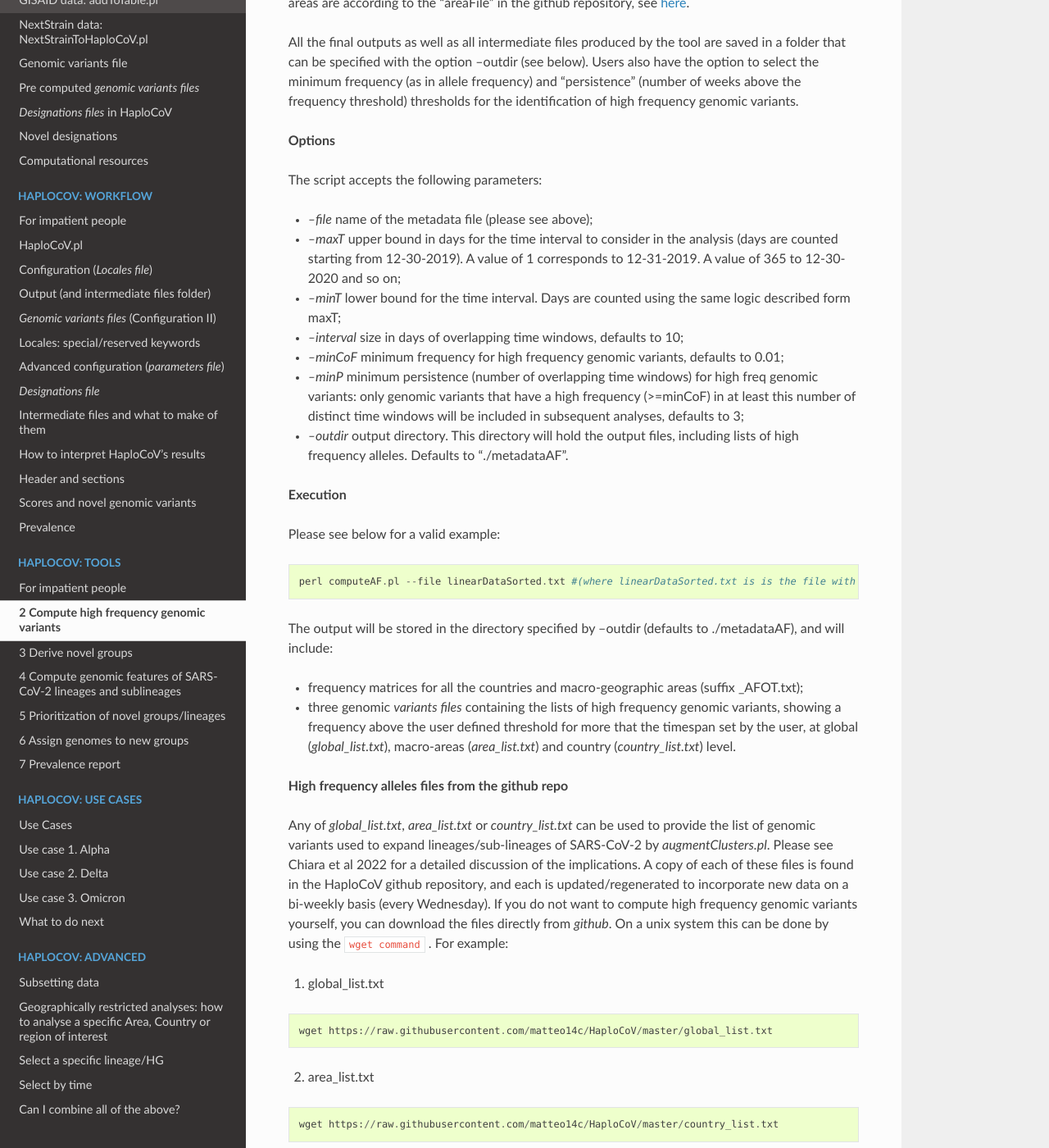
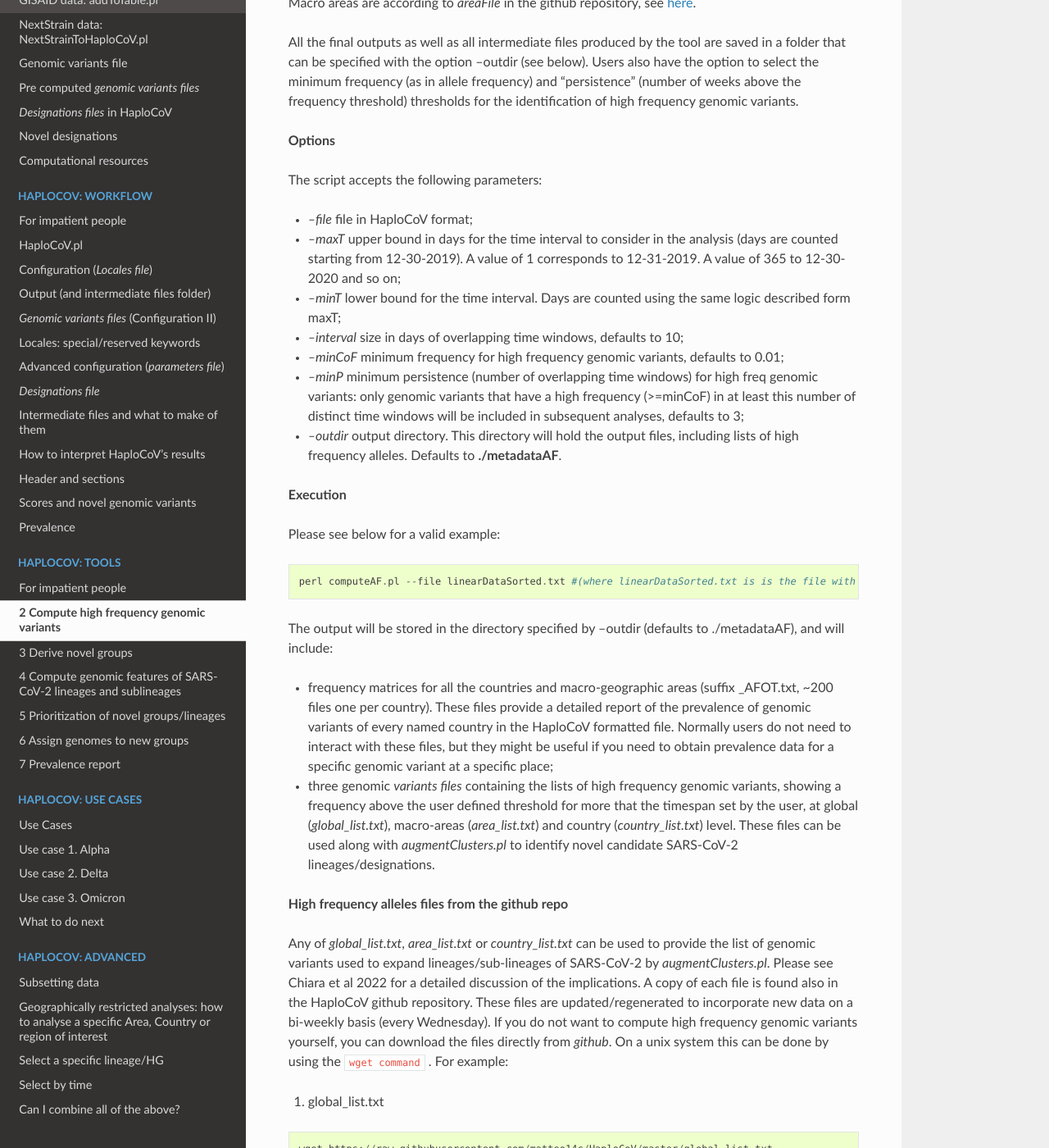
Before and after one commit to matteo14c/HaploCoV, a Sphinx documentation site: the page built from docs/source/hfalleles.rst, in a window 1280 px wide and 1400 px high, scrolled down 336 px. Shown: the whole window at 82% size. Built offline with Sphinx 7.4.7 and the Read the Docs theme 2.0.0, drawn with Linux system fonts in a browser that asks for light colours; some of the changed text lies outside the part shown.

Commit message:
Update hfalleles.rst

```diff
--- a/docs/source/hfalleles.rst
+++ b/docs/source/hfalleles.rst
@@ -3,7 +3,7 @@
 
 Once your data have been formatted in *HaploCoV format* (see `here <https://haplocov.readthedocs.io/en/latest/metadata.html#formatting-the-input>`_), you can derive high frequency genomic variants by *computeAF.pl*.
 
-The tool partitions genomes according to geographic metadata, and computes allele frequencies over a user defined time interval, in overlapping time windows of a user defined size. The main output consists of lists of **high frequency** genomic variants at different levels of geographic granularity: global (all genomes), macro (macro geographic areas) and countries (country). Macro areas are according to the "areaFile" in the github repository, see  `here <https://haplocov.readthedocs.io/en/latest/metadata.html#geography-and-places>`_.
+The tool partitions genomes according to geographic metadata, and computes allele frequencies over a user defined time interval, in overlapping time windows of a user defined size. The main output consists of lists of **high frequency** genomic variants at different levels of geographic granularity: **global** (all genomes), **macro-areas** (macro geographic areas) and **countries** (country). Macro areas are according to *areaFile* in the github repository, see  `here <https://haplocov.readthedocs.io/en/latest/metadata.html#geography-and-places>`_.
 
 All the final outputs as well as all intermediate files produced by the tool are saved in a folder that can be specified with the option --outdir (see below). Users also have the option to select the minimum frequency (as in allele frequency) and "persistence" (number of weeks above the frequency threshold) thresholds for the identification of high frequency genomic variants.
 
@@ -11,13 +11,13 @@ All the final outputs as well as all intermediate files produced by the tool are
 
 The script accepts the following parameters:
 
-* *--file* name of the metadata file (please see above);
+* *--file* file in HaploCoV format;
 * *--maxT* upper bound in days for the time interval to consider in the analysis (days are counted starting from 12-30-2019). A value of 1 corresponds to 12-31-2019. A value of 365 to 12-30-2020 and so on;
 * *--minT* lower bound for the time interval. Days are counted using the same logic described form maxT;
 * *--interval*  size in days of overlapping time windows, defaults to 10;
 * *--minCoF* minimum frequency for high frequency genomic variants, defaults to 0.01;
 * *--minP* minimum persistence (number of overlapping time windows) for high freq genomic variants: only genomic variants that have a high frequency (>=minCoF) in at least this number of distinct time windows will be included in subsequent analyses, defaults to 3;
-* *--outdir*  output directory. This directory will hold the output files, including lists of high frequency alleles. Defaults to "./metadataAF".
+* *--outdir*  output directory. This directory will hold the output files, including lists of high frequency alleles. Defaults to **./metadataAF**.
 
 **Execution**
 
@@ -30,14 +30,14 @@ Please see below for a valid example:
 
 The output will be stored in the directory specified by --outdir (defaults to ./metadataAF), and will include:
 
-* frequency matrices for all the countries and macro-geographic areas (suffix \_AFOT.txt);
-* three  genomic *variants files* containing the lists of high frequency genomic variants, showing a frequency above the user defined threshold for more that the timespan set by the user, at global (*global_list.txt*), macro-areas (*area_list.txt*) and country (*country_list.txt*) level.
+* frequency matrices for all the countries and macro-geographic areas (suffix \_AFOT.txt, ~200 files one per country). These files provide a detailed report of the prevalence of genomic variants of every named country in the HaploCoV formatted file. Normally users do not need to interact with these files, but they might be useful if you need to obtain prevalence data for a specific genomic variant at a specific place;
+* three  genomic *variants files* containing the lists of high frequency genomic variants, showing a frequency above the user defined threshold for more that the timespan set by the user, at global (*global_list.txt*), macro-areas (*area_list.txt*) and country (*country_list.txt*) level. These files can be used along with *augmentClusters.pl* to identify novel candidate SARS-CoV-2 lineages/designations.
 
 
 **High frequency alleles files from the github repo**
 
 Any of *global_list.txt*, *area_list.txt* or *country_list.txt* can be used to provide the list of genomic variants used to expand lineages/sub-lineages of SARS-CoV-2 by *augmentClusters.pl*.  Please see Chiara et al 2022 for a detailed discussion of the implications.
-A copy of each of these files is found in the HaploCoV github repository, and each is updated/regenerated to incorporate new data on a bi-weekly basis (every Wednesday). If you do not want to compute high frequency genomic variants yourself, you can download the files directly from *github*. On a unix system this can be done by using the ``wget command`` .
+A copy of each file is found also in the HaploCoV github repository. These files are updated/regenerated to incorporate new data on a bi-weekly basis (every Wednesday). If you do not want to compute high frequency genomic variants yourself, you can download the files directly from *github*. On a unix system this can be done by using the ``wget command`` .
 For example:
 
 1. global_list.txt
@@ -51,10 +51,10 @@ For example:
 
 ::
 
- wget https://raw.githubusercontent.com/matteo14c/HaploCoV/master/country_list.txt
+ wget https://raw.githubusercontent.com/matteo14c/HaploCoV/master/area_list.txt
 
 3. countries_list.txt
 
 ::
 
- wget https://raw.githubusercontent.com/matteo14c/HaploCoV/master/global_list.txt
+ wget https://raw.githubusercontent.com/matteo14c/HaploCoV/master/country_list.txt
```
